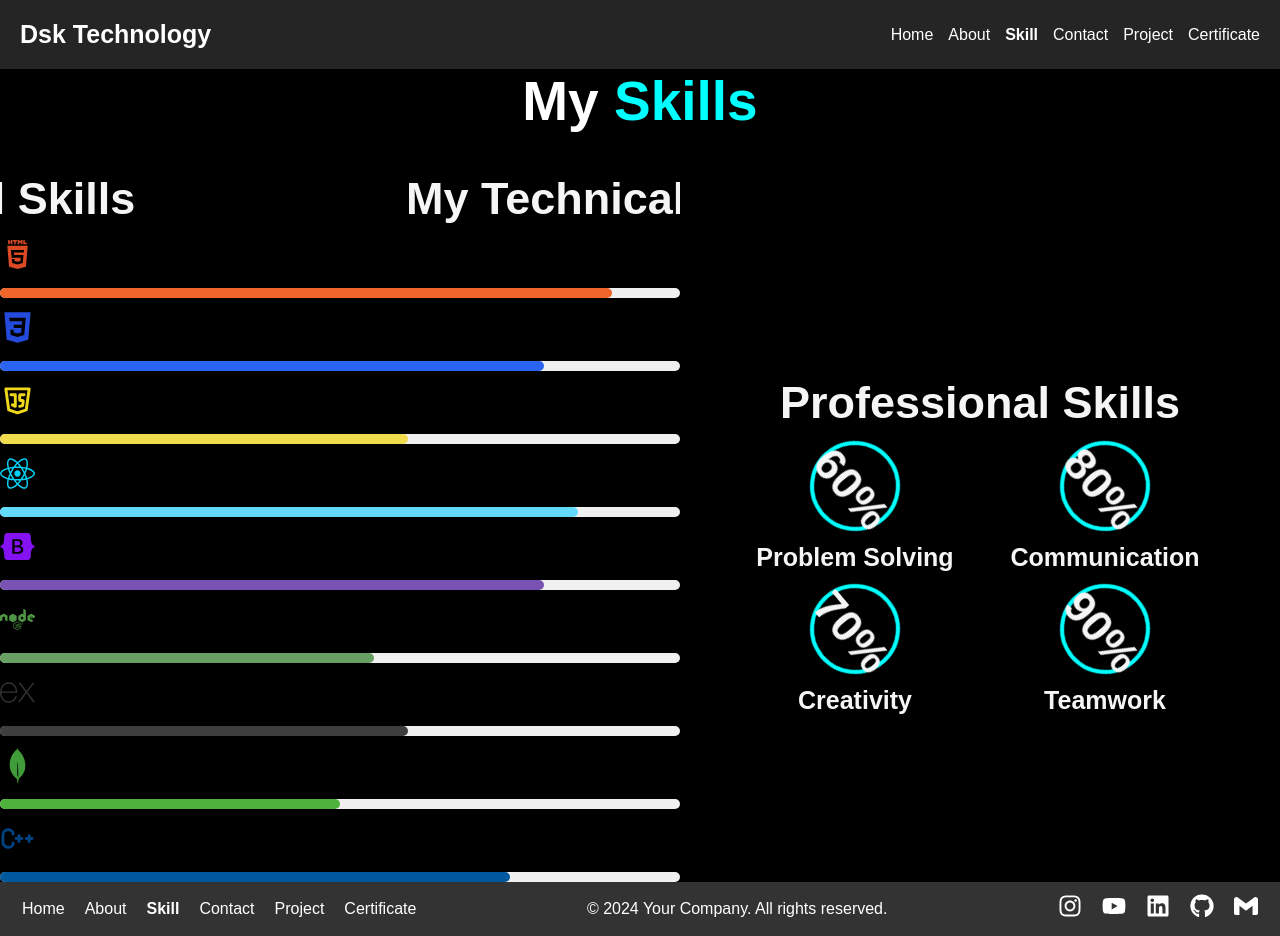
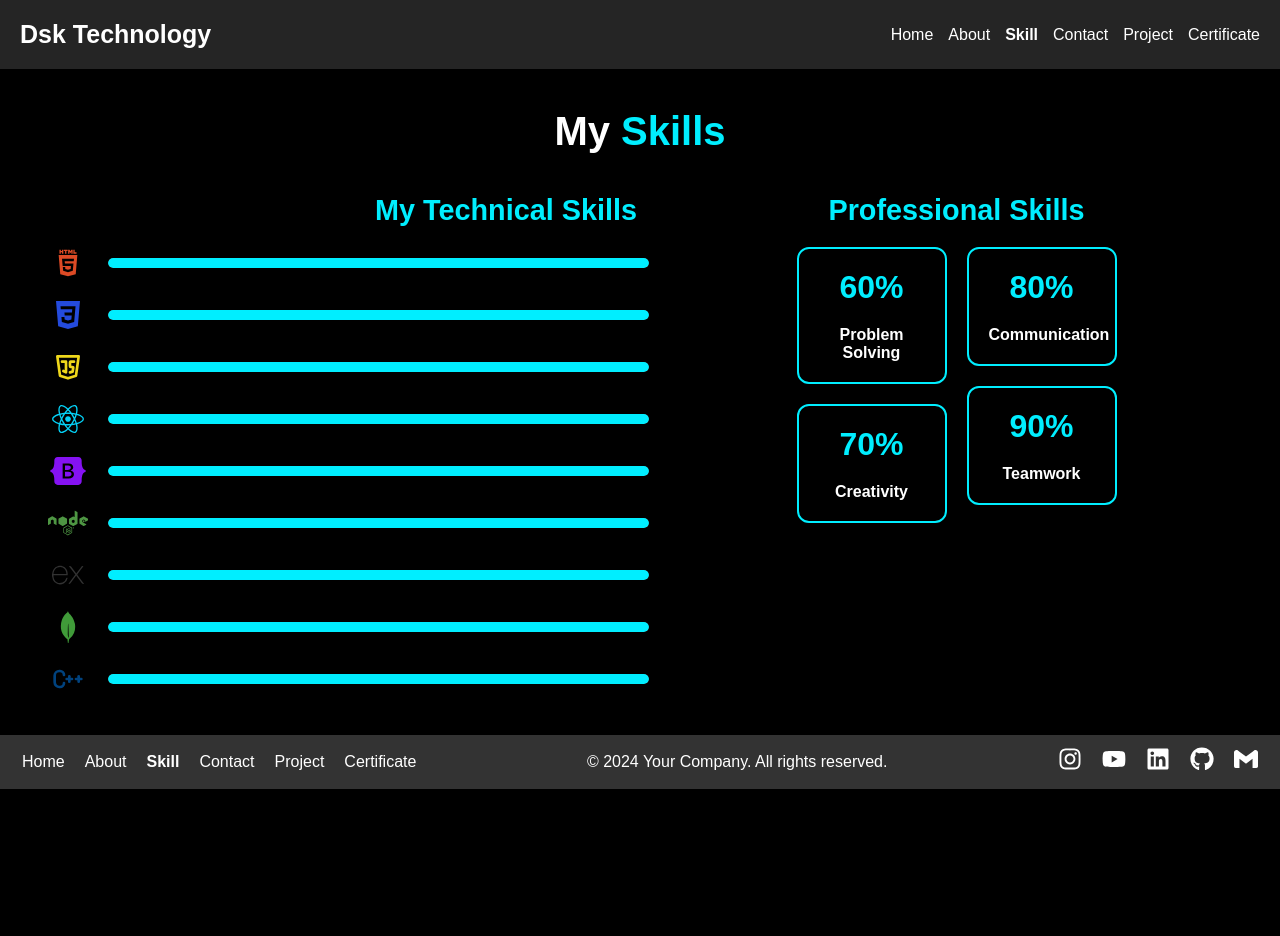
Before and after one commit to Md-TAUSEEF/Portfolio, a React (Vite) app: page /skill in a window 1280 px wide. After the commit the page ends 800 px from the top, so only its background shows below. Built offline with nearby package versions, Linux system fonts and the light colour scheme.

Commit message:
Update Skill.css

```diff
--- a/src/Components/Pages/Skill.css
+++ b/src/Components/Pages/Skill.css
@@ -1,200 +1,177 @@
-/* Define styles for desktop screens */
-.Skill_container {
-  background-color: #000000;
-    margin: auto;
+* {
+  margin: 0;
+  padding: 0;
+  box-sizing: border-box;
 }
 
-  .container2{
-    display: flex;
-    justify-content: center;
-    align-items: center;
+html, body {
+  width: 100%;
+  overflow-x: hidden;
+  font-family: 'Arial', sans-serif;
+  background-color: #000;
+  color: #fff;
 }
 
-  .center{
+.Skill_container {
+  width: 100%;
+  padding: 40px clamp(1rem, 5vw, 3rem);
+}
+
+.center h1 {
+  text-align: center;
+  font-size: 2.5rem;
+  margin-bottom: 40px;
+}
+
+.center h1 span {
+  color: #0ef;
+}
+
+
+.container2 {
+  display: flex;
+  flex-wrap: wrap;
+  justify-content: space-between;
+  gap: 2rem;
+}
+
+
+.skill_left {
+  flex: 1 1 350px;
+}
+
+.skill_left_row h1 {
+  font-size: 1.8rem;
+  margin-bottom: 20px;
+  color: #0ef;
+}
+
+.skill_left_row1 {
+  display: flex;
+  flex-direction: column;
+  gap: 20px;
+}
+
+.skill_left_row2 {
   display: flex;
   align-items: center;
+  gap: 20px;
+}
+
+.skill_left_row2 svg {
+  font-size: 2rem;
+  min-width: 40px;
+}
+
+
+.progress-line {
+  position: relative;
+  background: #444;
+  width: 100%;
+  height: 10px;
+  border-radius: 10px;
+  overflow: hidden;
+}
+
+.progress-line span {
+  position: absolute;
+  height: 100%;
+  border-radius: 10px;
+  background: #0ef;
+  animation: grow 2s ease-in-out forwards;
+}
+
+
+.html span { width: 90%; }
+.css span { width: 85%; }
+.javascript span { width: 80%; }
+.react span { width: 75%; }
+.bootstrap span { width: 70%; }
+.node span { width: 65%; }
+.express span { width: 60%; }
+.mongodb span { width: 70%; }
+.cpp span { width: 60%; }
+
+
+.skill_right {
+  flex: 1 1 300px;
+}
+
+.skill_right h1 {
+  font-size: 1.8rem;
+  margin-bottom: 20px;
+  color: #0ef;
+  text-align: center;
+}
+
+.divided {
+  display: flex;
+  flex-wrap: wrap;
+  gap: 20px;
   justify-content: center;
 }
 
-
-  .Skill_container h1{
-    font-size: 55px;
-    font-weight: bold;
-    color: white;
-  }
-
-  .Skill_container span{
-    font-size: 55px;
-    font-weight: bold;
-    color: aqua;
-
-  }
-  .skill_left {
-   margin-top: 40px;
-    flex: 1;
-  }
-
-  .skill_left_row h1{
-    font-size: 45px;
-    font-weight: bold;
-    color: whitesmoke;
-
-  }
-
-  .skill_left_row{
+.skill_right1,
+.skill_right3 {
   display: flex;
-    align-items: center;
-    justify-content: center;
-
-  }
-
-  .divided{
-    display: flex;
-   align-items: center;
-   justify-content: center;
-   width: 600px;
-
-
-  }
-
-  .skill_right{
-    display: flex;
-    align-items: center;
-    justify-content: center;
   flex-direction: column;
-    margin-top: 90px;
-  }
-
-  .circle{
-    display: flex;
-    align-items: center;
-    justify-content: center;
-    flex-direction: column;
-  }
-
-  .skill_right1{
-
-    width: 250px;
-    height: 300px;
-  }
-
-  .skill_right3{
-
-    width: 250px;
-    height: 300px;
-  }
-
-  .circle_row3{
-    padding: 20px;
-    margin: 12px;
-    border-radius: 100%;
-    width: 90px;
-    height: 90px;
-    border: 4px solid aqua;
-    animation: mymove 5s infinite;
-  }
-
-  @keyframes mymove {
-    50% {transform: rotate(180deg);}
-  }
-
-  .circle h2{
-    font-size: 25px;
-    font-weight: bold;
-    color: whitesmoke;
-  }
-
-  .circle_row3 h1{
-    display: flex;
-    align-items: center;
-    justify-content: center;
-    font-size: 35px;
-    font-weight: bold;
-    color: whitesmoke;
-
-  }
-
-  .skill_left_row2 svg{
-    font-size: 35px;
-    margin: 12px 0px;
-  }
-
-  .skill_right h1{
-    font-size: 45px;
-    color: whitesmoke;
+  gap: 20px;
 }
 
 
+.circle {
+  border: 2px solid #0ef;
+  border-radius: 12px;
+  padding: 20px;
+  text-align: center;
+  width: 150px;
+  transition: all 0.3s ease;
+}
 
-  @media screen and (max-width: 768px) {
-    .Skill_container {
+.circle:hover {
+  box-shadow: 0 0 10px #0ef, 0 0 20px #0ef;
+}
+
+.circle_row3 h1 {
+  font-size: 2rem;
+  color: #0ef;
+}
+
+.circle h2 {
+  margin-top: 10px;
+  font-size: 1rem;
+}
+
+
+@keyframes grow {
+  from { width: 0; }
+  to { width: 100%; }
+}
+
+/* RESPONSIVENESS */
+@media (max-width: 768px) {
+  .container2 {
     flex-direction: column;
     align-items: center;
   }
 
-    .skill_left,
-    .skill_right {
+  .circle {
     width: 100%;
-      margin-bottom: 20px;
+    max-width: 250px;
+  }
+
+  .skill_left_row2 {
+    flex-direction: column;
+    align-items: flex-start;
+  }
+
+  .progress-line {
+    width: 100%;
+  }
+
+  .skill_left_row h1,
+  .skill_right h1 {
+    text-align: center;
+    font-size: 1.5rem;
   }
 }
-
-  /* Your existing CSS for skill bars */
-  .progress-line {
-    width: 100%;
-    height: 10px;
-    background-color: #f0f0f0;
-    border-radius: 5px;
-  }
-
-  .progress-line span {
-    display: block;
-    height: 100%;
-    border-radius: 5px;
-  }
-
-
-  .html span {
-    background-color: #f06529;
-    width: 90%;
-  }
-
-  .css span {
-    background-color: #2965f1;
-    width: 80%;
-  }
-
-  .javascript span {
-    background-color: #f0db4f;
-    width: 60%;
-  }
-
-  .react span {
-    background-color: #61dafb;
-    width: 85%;
-  }
-
-  .bootstrap span {
-    background-color: #7952b3;
-    width: 80%;
-  }
-
-  .node span {
-    background-color: #68a063;
-    width: 55%;
-  }
-
-  .express span {
-    background-color: #000000bd;
-    width: 60%;
-  }
-
-  .mongodb span {
-    background-color: #4db33d;
-    width: 50%;
-  }
-
-  .cpp span {
-    background-color: #00599c;
-    width: 75%;
-  }
```
Lines whose indentation alone changed are shown as unchanged.
